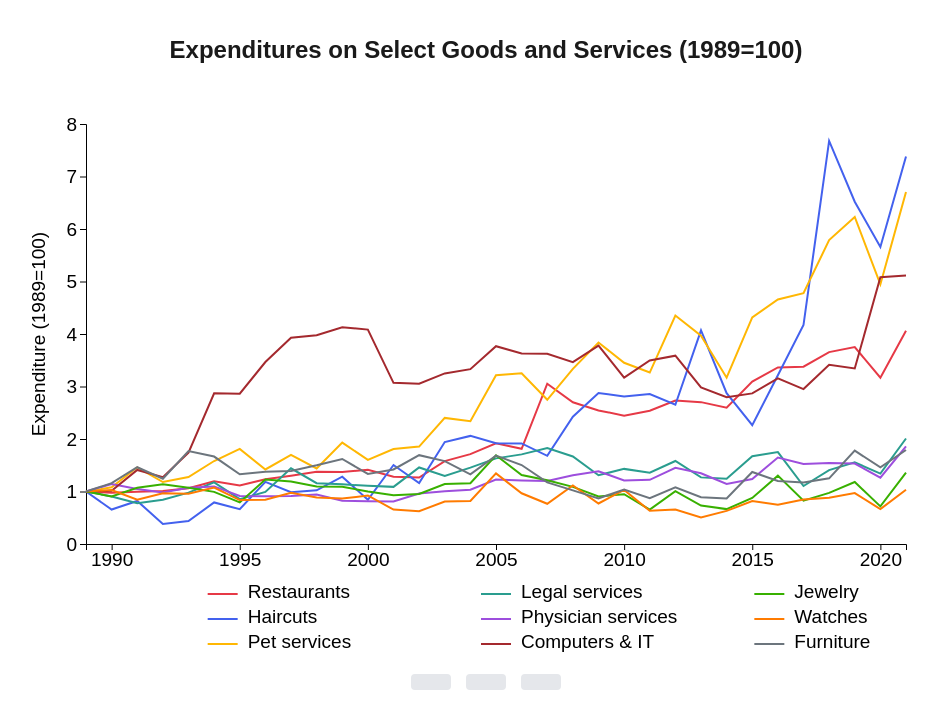
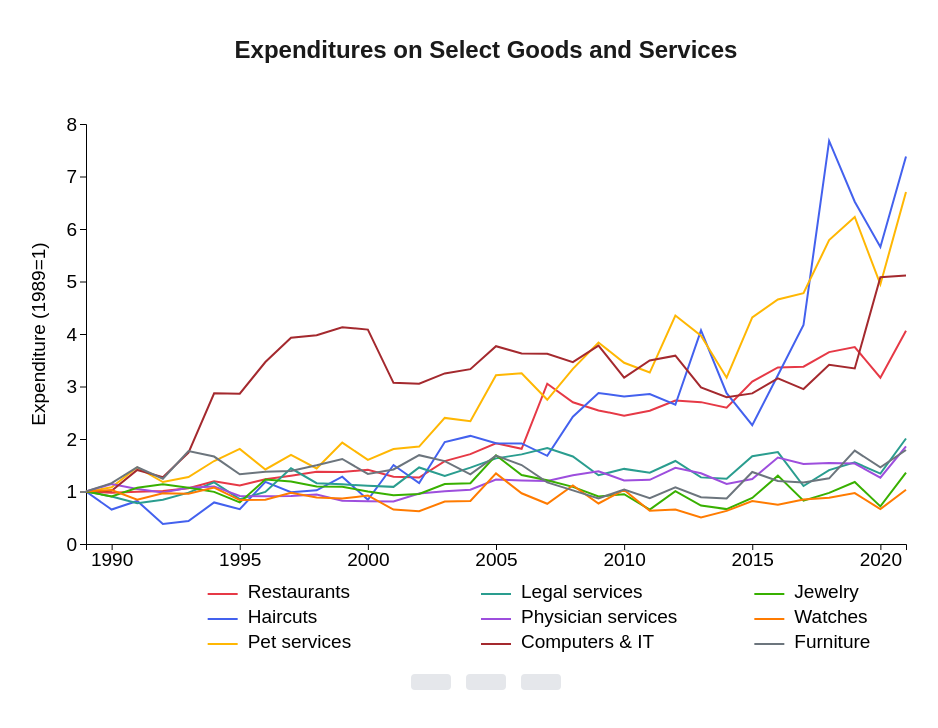
Before and after one commit to MilaMarkevych/linefig, a plain HTML site: page index.html in a window 1280 px wide. Shown: the whole page, without its empty margins (154-1092 px from the left). Drawn offline with nearby package versions, Linux system fonts and the light colour scheme.

Commit message:
Add files via upload

```diff
--- a/index.html
+++ b/index.html
@@ -89,7 +89,7 @@
     </style>
 </head>
 <body>
-    <h1 class="title">Expenditures on Select Goods and Services (1989=100)</h1>
+    <h1 class="title">Expenditures on Select Goods and Services</h1>
     <div class="chart-container" id="chart"></div>
     <div class="controls" id="columnButtons"></div>
 
@@ -540,7 +540,7 @@
                 .attr('dy', '1em')
                 .style('text-anchor', 'middle')
                 .style('font-size', '19px')
-                .text('Expenditure (1989=100)');
+                .text('Expenditure (1989=1)');
 
             const tooltip = d3.select('body')
                 .append('div')
```
